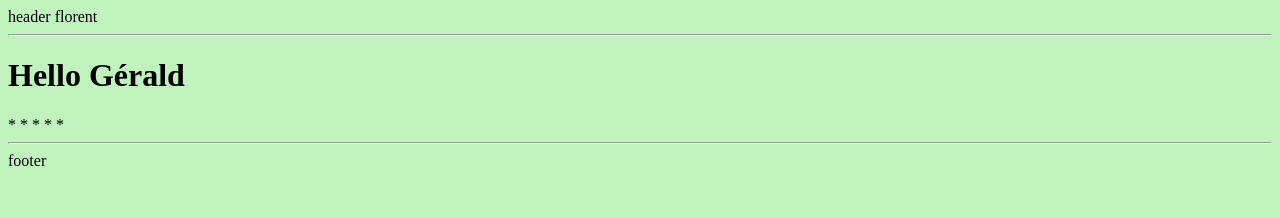
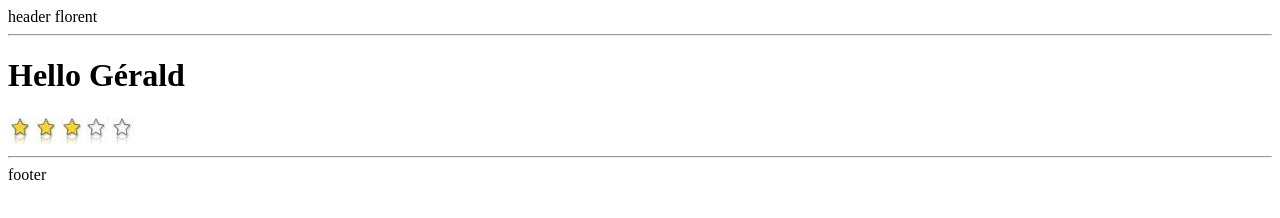
Before and after one commit to jlg-formation/fan_20171023, a website built with webpack: page app/index.html in a window 1280 px wide. Built offline with nearby package versions, Linux system fonts and the light colour scheme; some packages are replaced by stand-ins of ours.

Commit message:
yellow star

```diff
--- a/app/asf-star/asf-star.module.js
+++ b/app/asf-star/asf-star.module.js
@@ -5,7 +5,18 @@ angular.module('asf-star', [])
 			controller: function AsfStarCtrl($element) {
 				'ngInject';
 				console.log('AsfStarCtrl start', this, arguments);
-				const html = '* * * * *';
+				let html = '';
+				let note = 3;
+				for (let i = 0; i < note; i++) {
+					html += `
+					<img src="./asf-star/img/yellow_star.png">
+					`;
+				}
+				for (let i = note; i < 5; i++) {
+					html += `
+					<img src="./asf-star/img/white_star.png">
+					`;
+				}
 				$element.html(html);
 			}
 		};
--- a/app/style.scss
+++ b/app/style.scss
@@ -1,4 +1,4 @@
-$primaryColor:rgb(193, 243, 191);
+$primaryColor:transparent;
 body {
     background-color: $primaryColor;
 }
```
